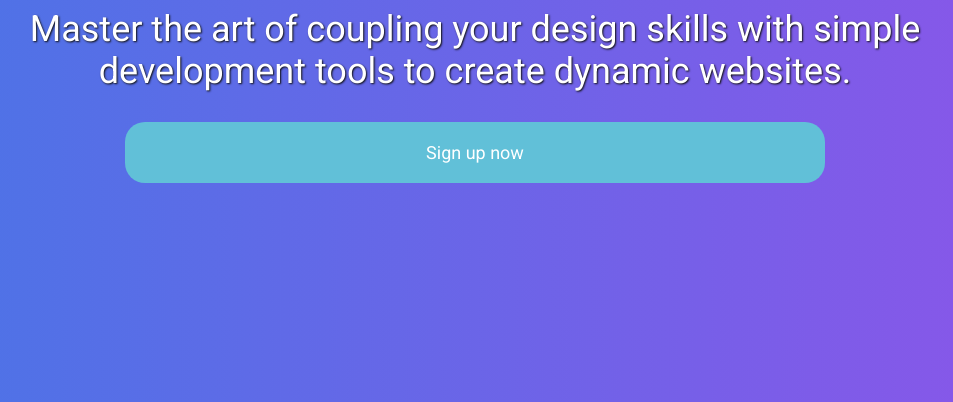
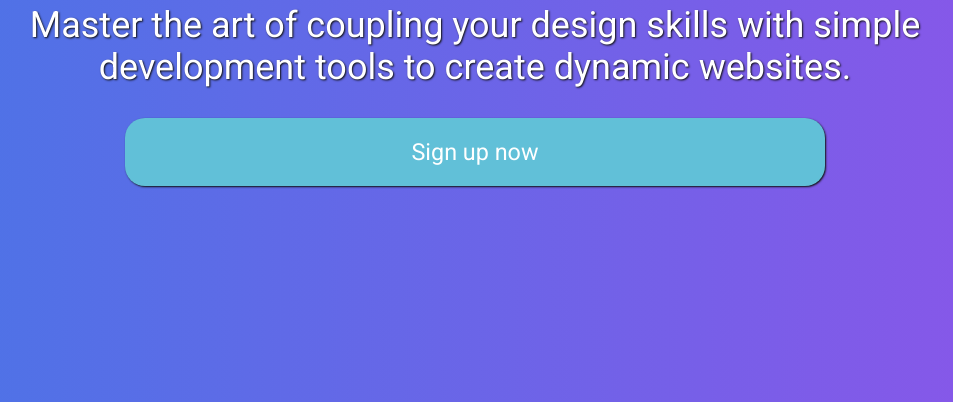
Before and after one commit to brob/devigning.com, a plain HTML site: page index.html in a window 1280 px wide. Shown: the part 414-816 px from the top of the page, without its empty margins (165-1118 px from the left). Drawn offline with Linux system fonts and the light colour scheme.

Commit message:
Adjusts button styles

```diff
--- a/index.html
+++ b/index.html
@@ -40,10 +40,12 @@
             max-width: 600px;
             padding: 20px 50px;
             color: white;
+            font-size: 1.3rem;
             background-color: #61c0d8;
             text-decoration: none;
             text-shadow: none;
             border-radius: 20px;
+            box-shadow: 1px 1px 2px #111;
             transition: background-color .3s ease-out;
         }
         .banner__cta:hover {
```
